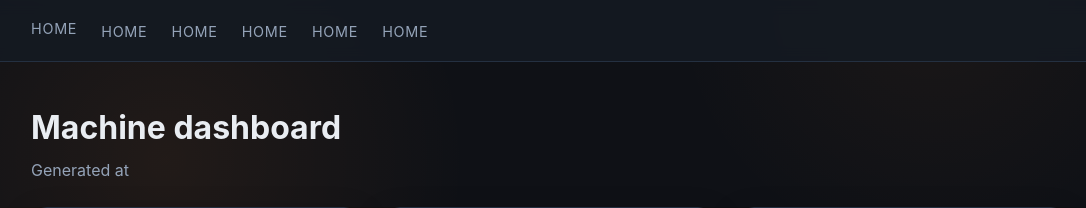
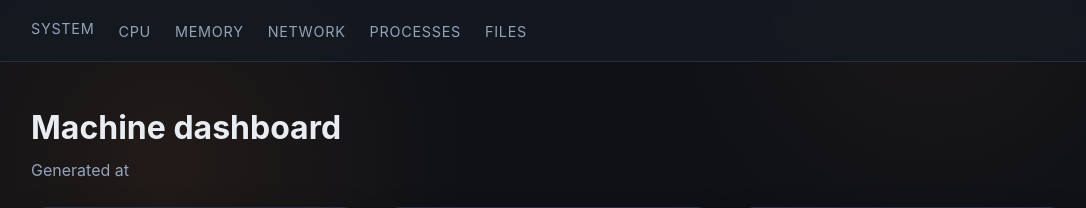
Before and after one commit to andrebtw/challenge-triple-a, a Python web app: template template/index.html in a window 1280 px wide. Shown: the top 208 px of the page, without its empty margins (91-1177 px from the left). Run offline with Jinja, Linux system fonts and the light colour scheme; the template is opened without the code that fills it, so the values that code supplies are empty.

Commit message:
modofication nav bar

```diff
--- a/template/index.html
+++ b/template/index.html
@@ -10,12 +10,12 @@
 <body>
     <nav>
         <ul>
-            <li><a href="#system">home</a></li>
-            <li><a href="#cpu">home</a></li>
-            <li><a href="#memory">home</a></li>
-            <li><a href="#network">home</a></li>
-            <li><a href="#processes">home</a></li>
-            <li><a href="#files">home</a></li>
+            <li><a href="#system">System</a></li>
+            <li><a href="#cpu">CPU</a></li>
+            <li><a href="#memory">Memory</a></li>
+            <li><a href="#network">Network</a></li>
+            <li><a href="#processes">Processes</a></li>
+            <li><a href="#files">Files</a></li>
         </ul>
     </nav>
 
```
